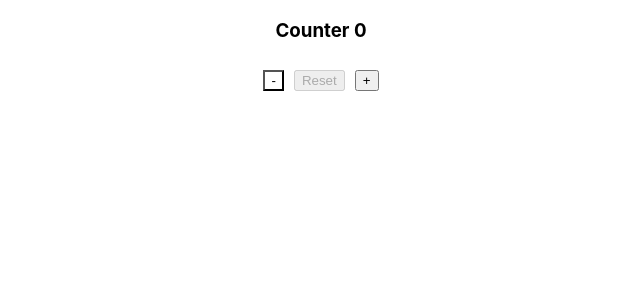
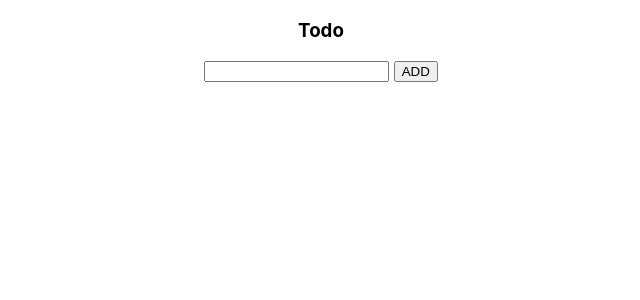
Before and after one commit to prabhash1475/Placement, a React (Create React App) app in the folder React/todo/: page / in a window 1280 px wide. Shown: the top 300 px of the page, without its empty margins (319-959 px from the left). Built offline with nearby package versions, Linux system fonts and the light colour scheme.

Commit message:
create todo and addTodo

```diff
--- a/React/todo/src/App.js
+++ b/React/todo/src/App.js
@@ -1,13 +1,13 @@
 import logo from "./logo.svg";
 import "./App.css";
 import { Counter } from "./Counter/Counter";
-import { Todo } from "./Todo/Todo";
+import { Todo } from "./Components/Todo";
 
 function App() {
   return (
     <div className="App">
-      <Counter />
-      {/* <Todo /> */}
+      {/* <Counter /> */}
+      <Todo />
     </div>
   );
 }
--- /dev/null
+++ b/React/todo/src/Components/AddTodo.jsx
@@ -0,0 +1,23 @@
+import { useState } from "react";
+
+export const AddTodo = ({ handleAddTodo }) => {
+  const [text, setText] = useState("");
+
+  const handleChange = (e) => {
+    setText(e.target.value);
+    console.log(text);
+  };
+  const onClick = () => {
+    handleAddTodo(text);
+    setText("");
+  };
+
+  return (
+    <>
+      <input type="text" value={text} onChange={handleChange} />{" "}
+      <button type="button" onClick={onClick}>
+        ADD
+      </button>
+    </>
+  );
+};
--- /dev/null
+++ b/React/todo/src/Components/Todo.jsx
@@ -0,0 +1,27 @@
+import { useState } from "react";
+import { AddTodo } from "./AddTodo";
+
+export const Todo = () => {
+  const [todos, setTodos] = useState([]);
+  const handleAddTodo = (text) => {
+    const newTodo = {
+      title: text,
+      status: false,
+      id: new Date().toString() + text,
+    };
+
+    setTodos([...todos, newTodo]);
+    console.log(todos);
+  };
+  return (
+    <>
+      <h3>Todo</h3>
+      <AddTodo handleAddTodo={handleAddTodo} />
+      <ul>
+        {todos.map((item) => (
+          <li>{item.title}</li>
+        ))}
+      </ul>
+    </>
+  );
+};
--- a/React/todo/src/Todo/Todo.jsx
+++ /dev/null
@@ -1,7 +0,0 @@
-export const Todo = () => {
-  return (
-    <>
-      <h2>Todo</h2>
-    </>
-  );
-};
```
